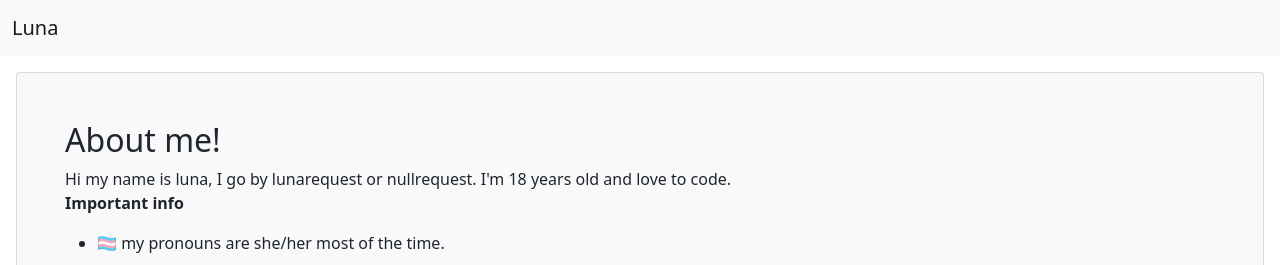
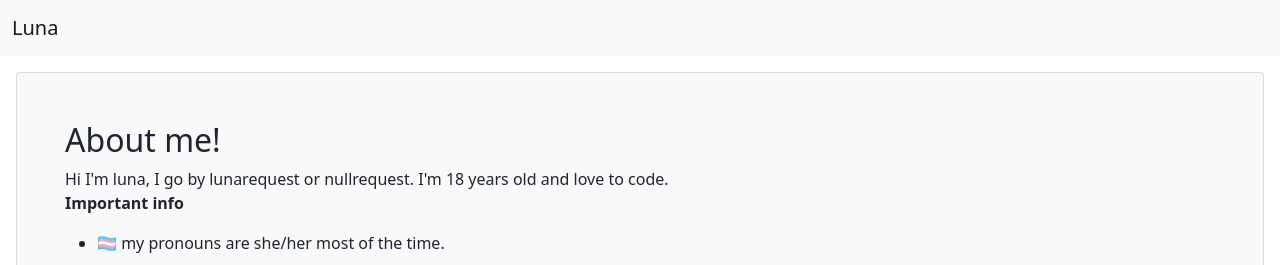
Before and after one commit to Lunarequest/luna.github.io, a plain HTML site: page index.html in a window 1280 px wide. Shown: the top 265 px of the page. Drawn offline with nearby package versions, Linux system fonts and the light colour scheme.

Commit message:
.nojekyll

```diff
--- a/index.html
+++ b/index.html
@@ -17,7 +17,7 @@
         <div class="bg-light p-5 rounded-lg m-3 card">
             <h2>About me!</h2>
             <p>
-                Hi my name is luna, I go by lunarequest or nullrequest. I'm 18 years old and love to code.<br />
+                Hi I'm luna, I go by lunarequest or nullrequest. I'm 18 years old and love to code.<br />
                 <b>Important info</b>
             <ul>
                 <li>
```
